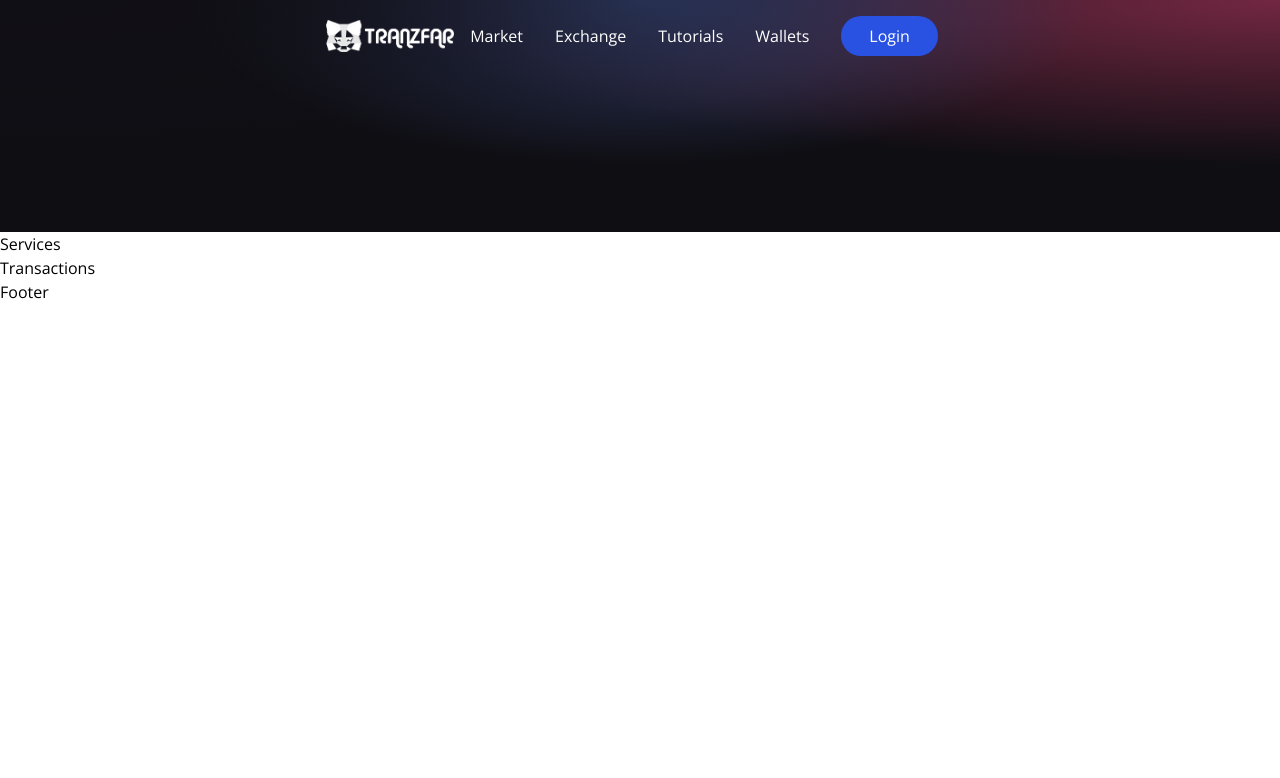
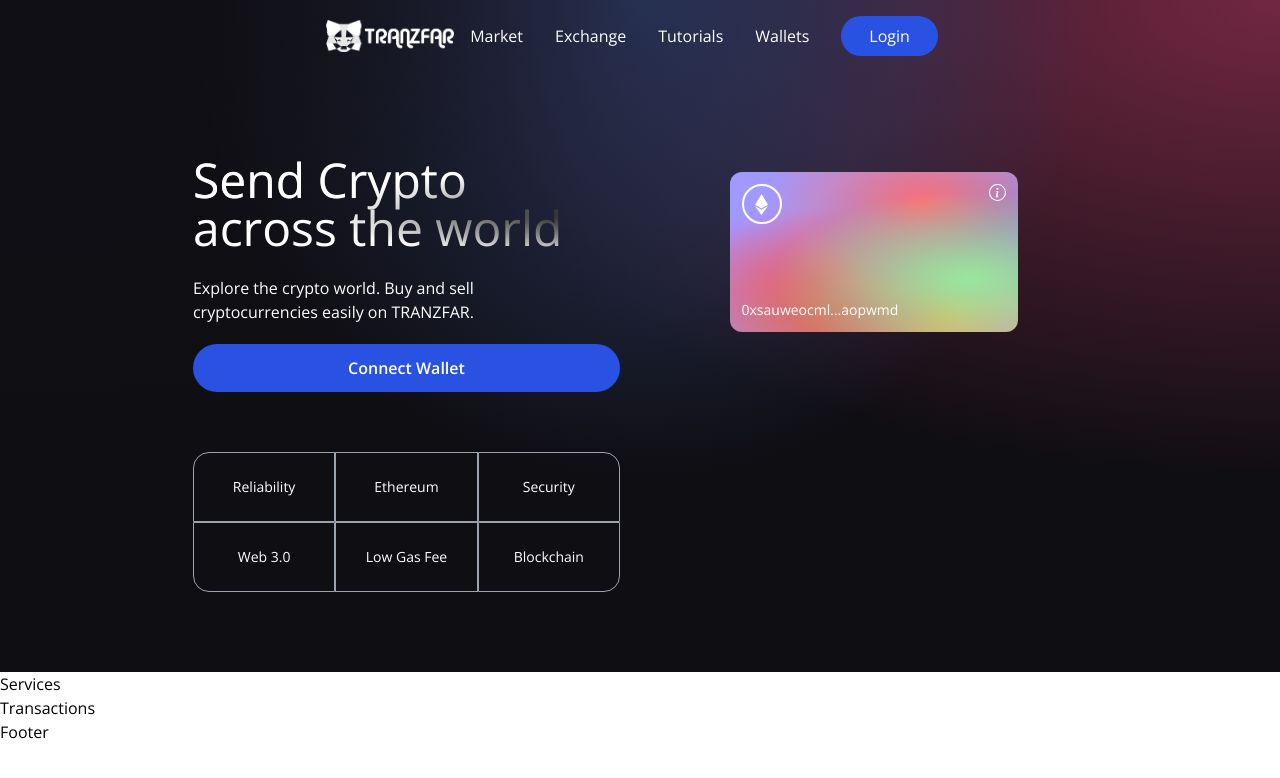
Before and after one commit to Howdy-admoll/SmartContract, a React (Vite) app in the folder chainuser/: page / in a window 1280 px wide. Shown: the top 778 px of the page. Built offline with nearby package versions, Linux system fonts and the light colour scheme.

Commit message:
update component welcome file

```diff
--- a/chainuser/src/components/Welcome.jsx
+++ b/chainuser/src/components/Welcome.jsx
@@ -4,12 +4,65 @@
 
 import { Loader } from './';
 
+const commonStyles = "min-h-[70px] sm:px-0 px-2 sm:min-w-[120px] flex justify-center items-center border-[0.5px] border-gray-400 text-sm font-light text-white";
+
 const Welcome = () => {
+
+    const connectWallet = () =>{
+
+    }
+
     return (
         <div className="flex w-full justify-center items-center">
             <div className="flex md:flex-row flex-col items-start justify-between md:p-20 py-12 px-4">
                 <div className="flex flex-1 justify-start flex-col md:mr-10">
+                    <h1 className="text-3xl sm:text-5xl text-white text-gradient py-1">
+                        Send Crypto <br /> across the world
+                    </h1>
+                    <p className="text-left mt-5 text-white font-light md:w-9/12 w-11/12 text-base">
+                        Explore the crypto world. Buy and sell cryptocurrencies easily on TRANZFAR.
+                    </p>
+                    <button
+                        type="button"
+                        onClick={connectWallet}
+                        className="flex flex-row justify-center items-center my-5 bg-[#2952e3] p-3 rounded-full cursor-pointer hover:bg-[#2546bd]"
+                    >
+                        <p className="text-white text-base font-semibold">Connect Wallet</p>
+                    </button>
+                    <div className="grid sm:grid-cols-3 grid-cols-2 w-full mt-10">
+                        <div className={`rounded-tl-2xl ${commonStyles}`}>
+                            Reliability
+                        </div>
+                        <div className={commonStyles}>Ethereum</div>
+                        <div className={`rounded-tr-2xl ${commonStyles}`}>
+                            Security
+                        </div>
+                        <div className={`rounded-bl-2xl ${commonStyles}`}>
+                            Web 3.0
+                        </div>
+                        <div className={commonStyles}>Low Gas Fee</div>
+                        <div className={`rounded-br-2xl ${commonStyles}`}>
+                            Blockchain
+                        </div>
+                    </div>
+                </div>
 
+                <div className="flex flex-col flex-1 items-center justify-start w-full md:mt-0 mt-10">
+                    <div className="p-3 justify-end items-start flex-col rounded-xl h-40 sm:w-72 w-full my-5 eth-card white-glassmorpism">
+                        <div className="flex justify-between flex-col w-full h-full">
+                            <div className="flex justify-between items-start">
+                                <div className="w-10 h-10 rounded-full border-2 border-white flex justify-center items-center">
+                                    <SiEthereum fontSize={21} color='#fff'/>
+                                </div>
+                                <BsInfoCircle fontSize={17} color='#fff'/>
+                            </div>
+                            <div>
+                                <p className="text-white font-light text-sm font-bold">
+                                    0xsauweocml...aopwmd
+                                </p>
+                            </div>
+                        </div>
+                    </div>
                 </div>
             </div>
         </div>
```
